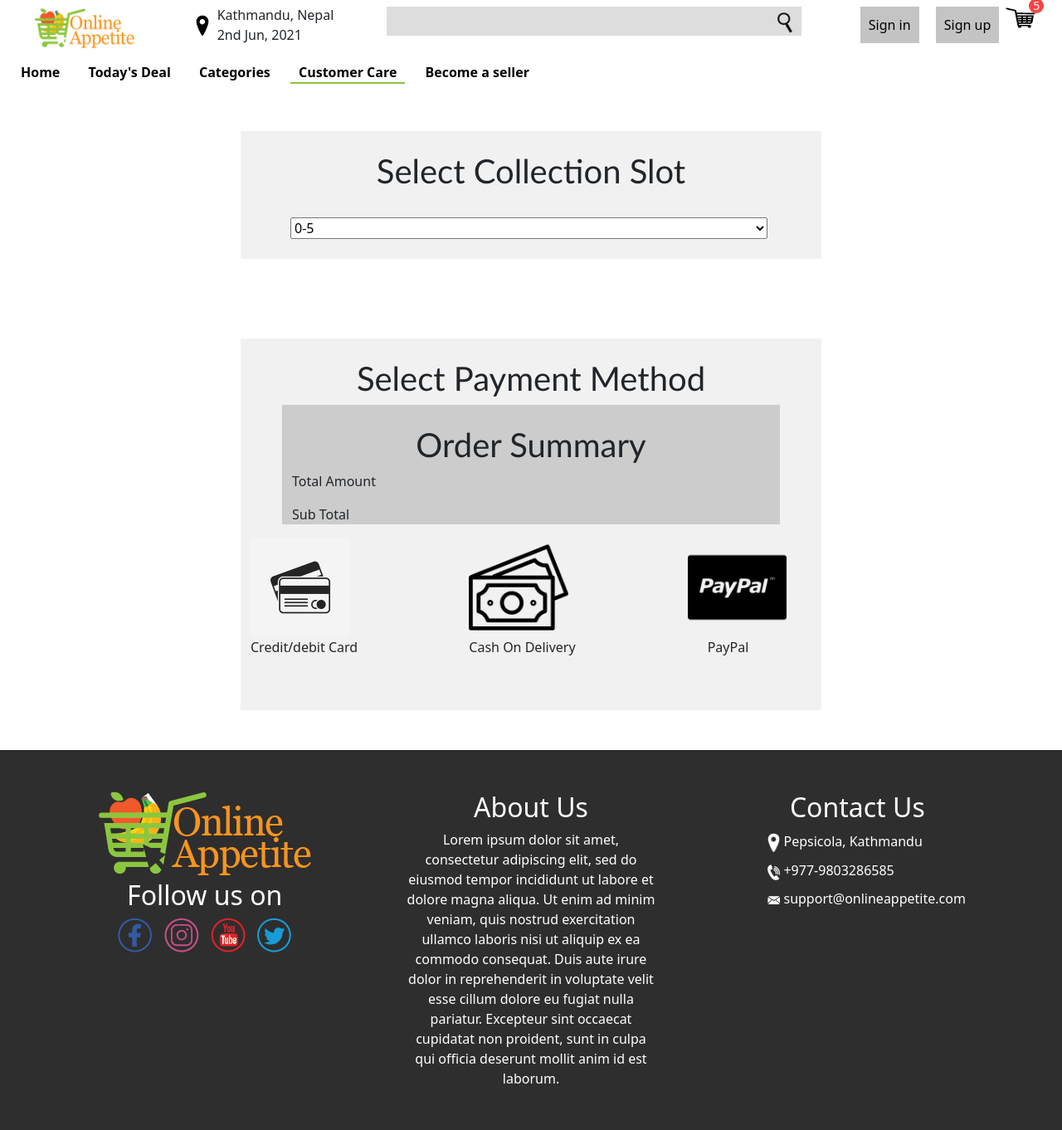
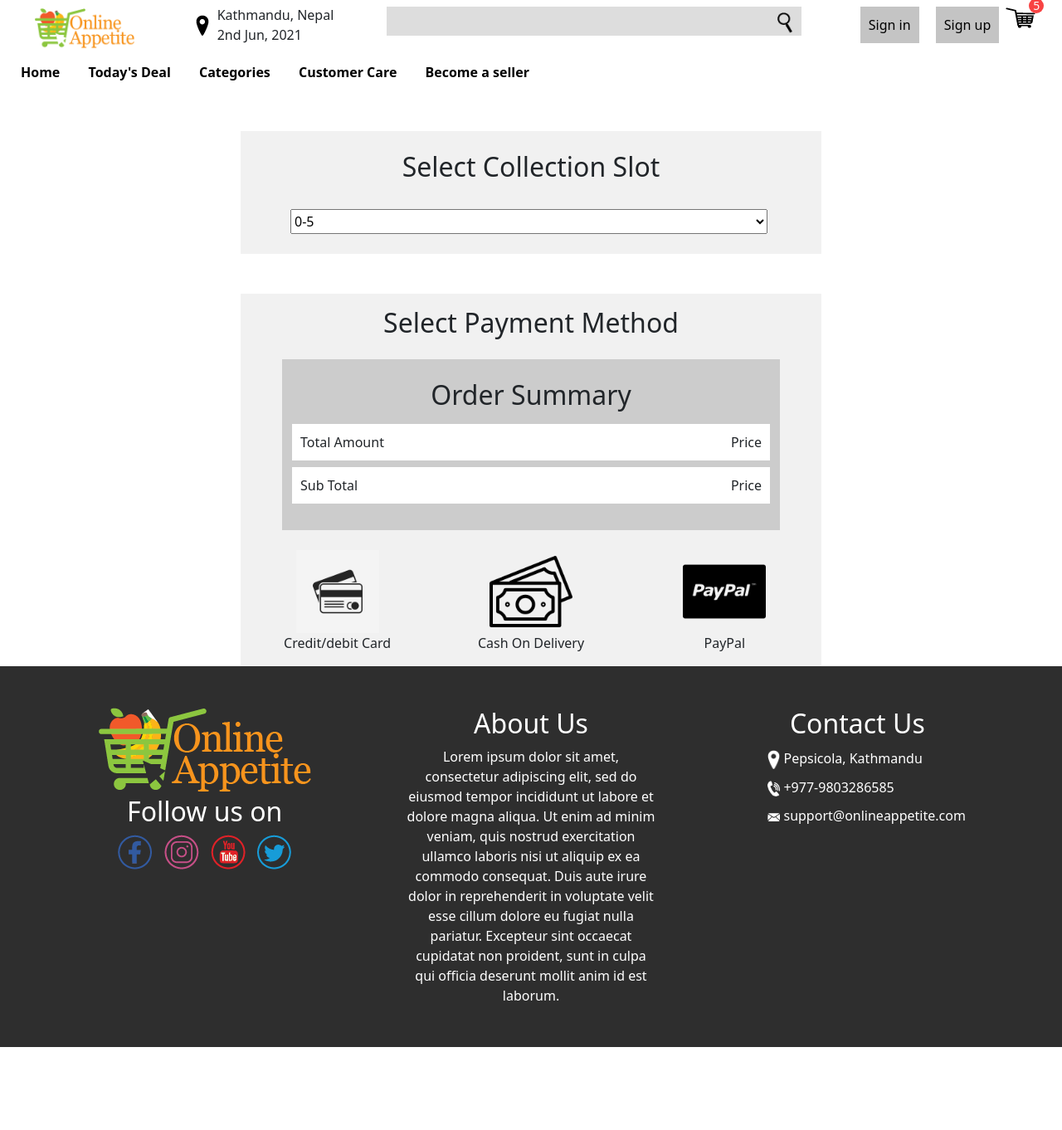
Before and after one commit to asrma7/OnlineAppetite, a PHP site: page /checkout.php in a window 1280 px wide. Shown: the whole page at 83% size. After the commit the page ends 1262 px from the top, so only its background shows below. Run offline with PHP 8.4, Linux system fonts and the light colour scheme; data that the repository does not hold is empty.

Commit message:
modified product and checkout page

```diff
--- a/checkout.php
+++ b/checkout.php
@@ -6,19 +6,19 @@
     <meta name="viewport" content="width=device-width, initial-scale=1.0">
     <link rel="stylesheet" href="css/style.css">
     <link rel="stylesheet" href="css/bootstrap.min.css">
+    <link rel="stylesheet" href="css/checkout.css">
     <title>Cart</title>
 </head>
 
 <body>
     <?php
-        $page = 'customerCare';
     include 'header.php';
     ?>
     <!-- Collection Slot -->
     <div class="py-5">
-        <div class="container" style="min-width:700px;max-width:700px;background-color:#F1F1F1">
-            <h1 class="text-center pt-4 " style="font-family: Gill Sans, sans-serif;"> Select Collection Slot </h1>
-            <select name="slot" id="slot" style="width:85%;" class="my-4 mx-5">
+        <div class="container" style="max-width:700px;background-color:#F1F1F1">
+            <h2 class="text-center pt-4"> Select Collection Slot </h1>
+                <select name="slot" id="slot" style="width:85%; height: 30px" class="my-4 mx-5">
                     <option value="slot">0-5</option>
                     <option value="slot">5-10</option>
                     <option value="slot">10-15</option>
@@ -27,34 +27,30 @@
         </div>
     </div>
     <!-- Payment Method -->
-    <div class="py-5">
-        <div class="container" style="min-width:700px;max-width:700px;background-color:#F1F1F1">
-            <h1 class="text-center pt-4 " style="font-family: Gill Sans, sans-serif;"> Select Payment Method </h1>
-            <div class=container class="mt-4" style="background-color:#cccccc;min-width:600px;max-width:600px">
-                <h1 class="text-center pt-4 px-4" style="font-family: Gill Sans, sans-serif;" class="my-4" id="order"> Order
-                    Summary
-                </h1>
-                <P>Total Amount</p>
-                <P>Sub Total</p>
+    <div class="container" style="max-width:700px;background-color:#F1F1F1">
+        <h2 class="text-center py-3"> Select Payment Method </h2>
+        <div class="container py-4" style="background-color:#cccccc;max-width:600px">
+            <h2 class="text-center px-3 mb-3"> Order Summary</h2>
+            <div class="amount my-2"><span>Total Amount</span><span>Price</span></div>
+            <div class="amount my-2"><span>Sub Total</span><span>Price</span></div>
         </div>
-            <div class="row" style="min-width:790px;max-width:790px">
-                <div class=" col-sm-4 pb-lg-4 md-4 mb-4">
-                    <a href="#"><img src="assets/images/card.jpeg" class="image-fluid" style="width:50%;"> </a>
+        <div class="row mt-4" style="max-width:790px">
+            <div class="col-md-4 text-center">
+                <a href="#"><img src="assets/images/card.jpeg" class="image-fluid" style="width:100px;"> </a>
                 <p>Credit/debit Card</p>
             </div>
 
-                <div class=" col-sm-4 pb-lg-4 md-4mb-4" class="px-2">
-                    <a href="#"><img src="assets/images/cash.png" class="image-fluid" style="width:50%"> </a>
+            <div class="col-md-4 text-center" class="px-2">
+                <a href="#"><img src="assets/images/cash.png" class="image-fluid" style="width:100px"> </a>
                 <p>Cash On Delivery</p>
             </div>
-                <div class=" col-sm-4 pb-lg-4 md-4mb-4">
-                    <a href="#"><img src="assets/images/paypal.png" class="image-fluid" style="width:50%;"> </a>
+            <div class="col-md-4 text-center">
+                <a href="#"><img src="assets/images/paypal.png" class="image-fluid" style="width:100px;"> </a>
                 <p class="mx-4">PayPal</p>
             </div>
         </div>
     </div>
-    </div>
-    <?php include 'footer.php';?>
+    <?php include 'footer.php'; ?>
     <script src="js/script.js"></script>
     <script src="js/bootstrap.min.js"></script>
 
--- a/css/cart.css
+++ /dev/null
@@ -1,6 +0,0 @@
-@media (max-width:500px) {
-  #order{
-    width:40px;
-    color: red;
-  }
-}
--- /dev/null
+++ b/css/checkout.css
@@ -0,0 +1,7 @@
+.amount {
+  background-color: #FFFFFF;
+  padding: 10px;
+  margin: 5px 0;
+  display: flex;
+  justify-content: space-between;
+}
--- a/product.php
+++ b/product.php
@@ -16,7 +16,6 @@
 
 <body>
     <?php
-    $page = 'customerCare';
     include 'header.php';
     ?>
     <!-- Product Names -->
```
Lines whose indentation alone changed are shown as unchanged.
